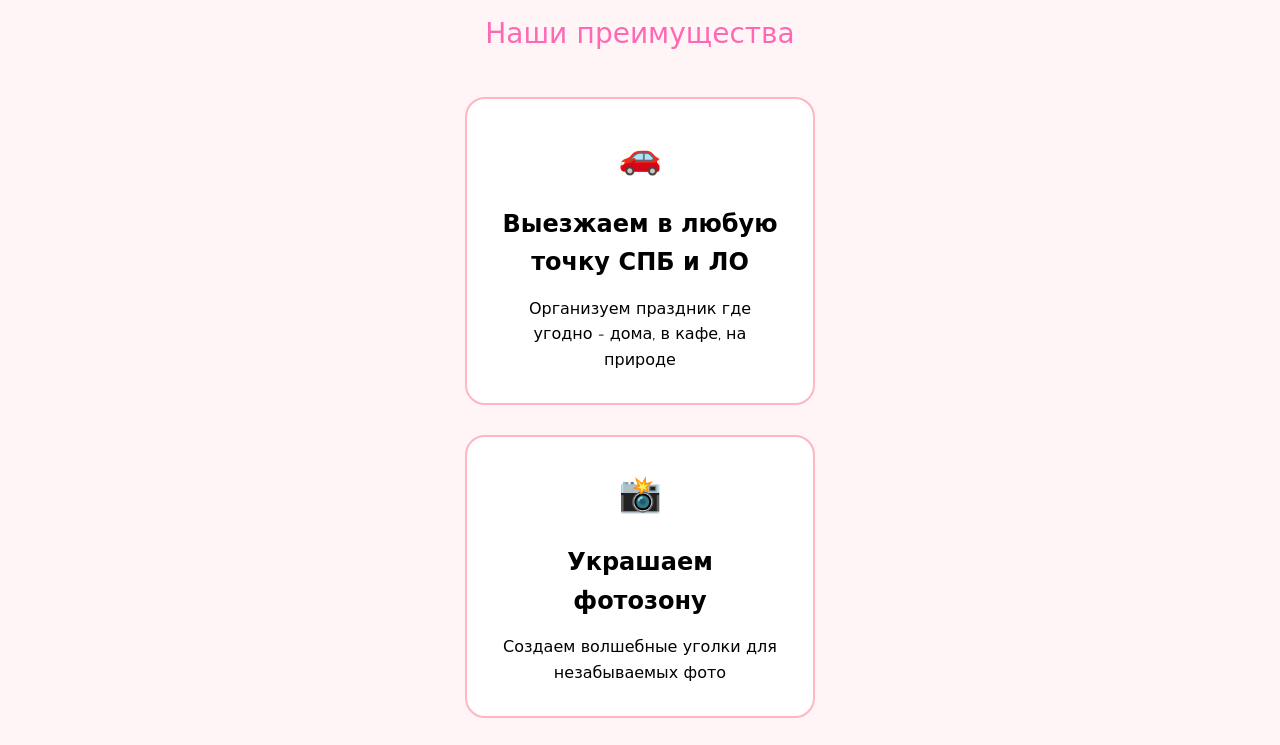
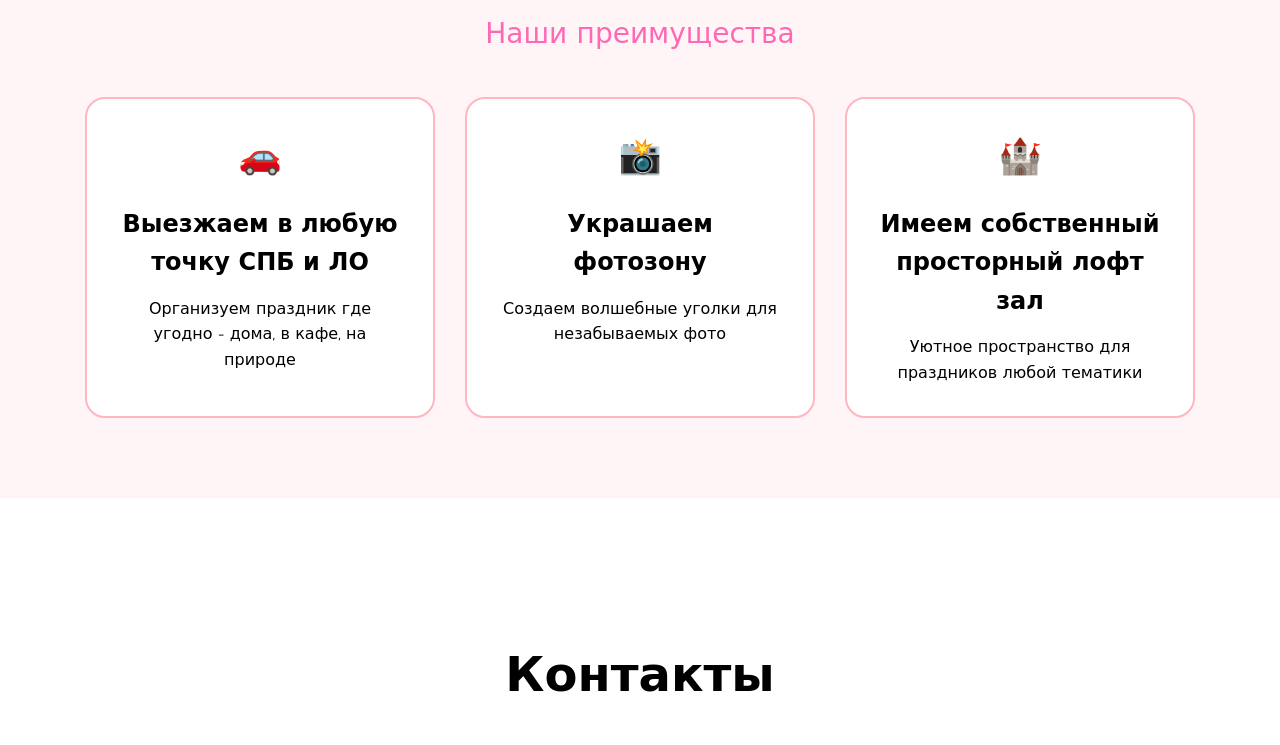
Before and after one commit to Apocalypses13/magiya_detstva, a plain HTML site: page index.html in a window 1280 px wide. Shown: the part 1099-1844 px from the top of the page. Drawn offline with Linux system fonts and the light colour scheme.

Commit message:
Update style.css

```diff
--- a/style.css
+++ b/style.css
@@ -75,13 +75,6 @@ h3 { font-size: 24px; margin-bottom: 15px; }
     font-family: "Comic Sans MS", cursive;
     border-radius: 30px;
     transition: all 0.3s ease;}  /*  Плавная анимация */
-
-.advantages { text-align: center;
-  display: flex;
-  flex-direction: column;
-  align-items: center;
-  justify-content: center;
-  min-height: 100vh;}
 
 /* Стили при наведении на кнопки */
 .order-btn:hover, .form button:hover {background: #ff1493;
```
